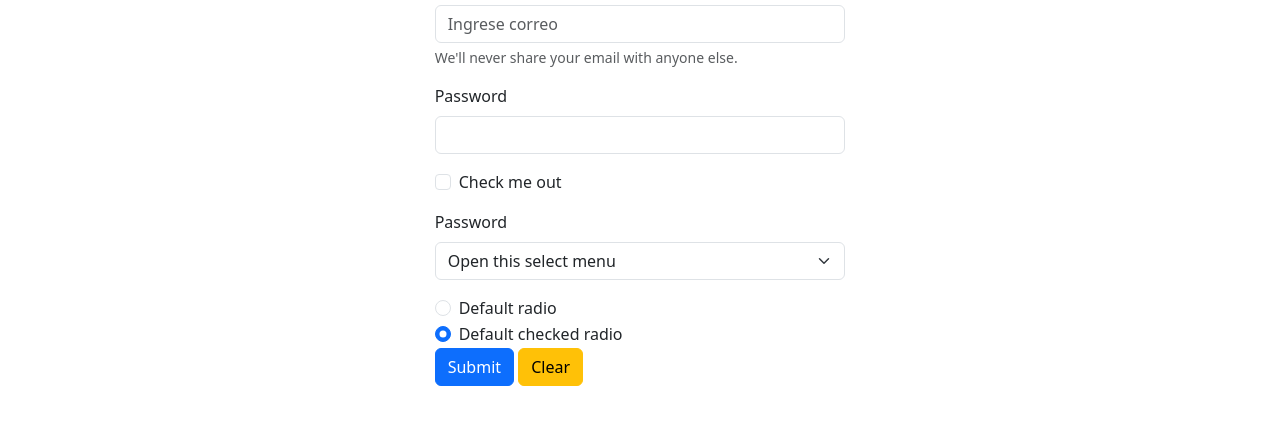
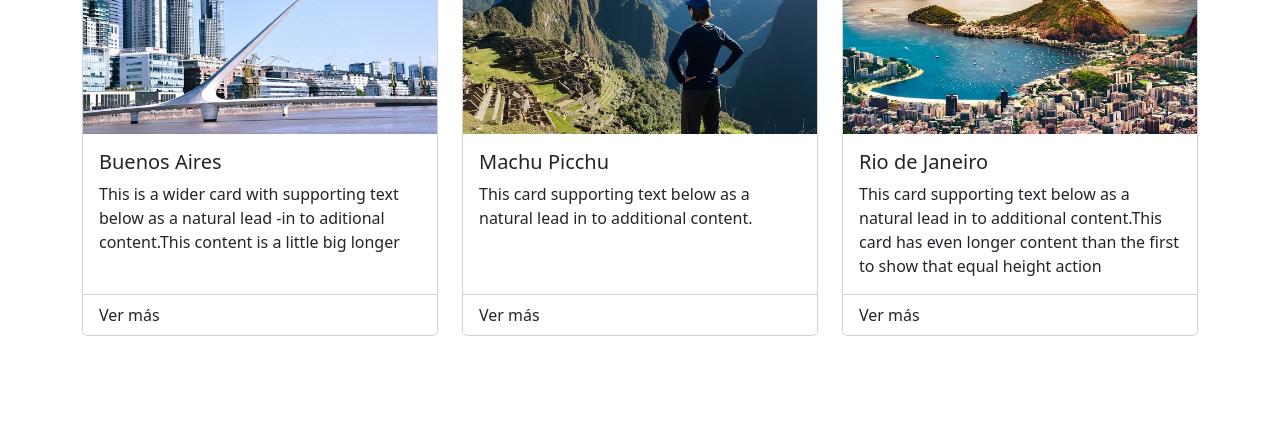
Before and after one commit to operezedutecno/0086Modulo02S06Bootstrap2, a plain HTML site: page index.html in a window 1280 px wide. Shown: the part 145-592 px from the top of the page. Drawn offline with Linux system fonts and the light colour scheme.

Commit message:
agregando cards

```diff
--- a/index.html
+++ b/index.html
@@ -44,6 +44,57 @@
                 </div>
             </nav>
         </header>
+        <main>
+            <h3>Viaja con precios ultra rebajados a los mejores destinos</h3>
+            <div class="container pb-5">
+            <div class="row gallery">
+
+                <div class="col-12 col-lg-4 col-xl-4 mb-3 mb-lg-0">
+                    <div class="card h-100 d-flex flex-column">
+                        <img src="assets/img/Buenos aires.jpg" class="card-img-top" alt="...">
+                        <div class="card-body">
+                          <h5 class="card-title">Buenos Aires</h5>
+                          <p class="card-text">This is a wider card with supporting text below as a natural lead
+                            -in to aditional content.This content is a little big longer</p>
+                        </div>
+                        <ul class="list-group list-group-flush">
+                          <li class="list-group-item">Ver más</li>
+                        </ul>
+
+                      </div>
+                </div>
+                <div class="col-12 col-lg-4 col-xl-4 mb-3 mb-lg-0">
+                    <div class="card h-100 d-flex flex-column">
+                        <img src="assets/img/machu pichu.jpg" class="card-img-top" alt="...">
+                        <div class="card-body">
+                          <h5 class="card-title">Machu Picchu</h5>
+                          <p class="card-text">This card supporting text below as a natural lead
+                            in to additional content.</p>
+                        </div>
+                        <ul class="list-group list-group-flush">
+                          <li class="list-group-item">Ver más</li>
+                        </ul>
+
+                      </div>
+                </div>
+                <div class="col-12 col-lg-4 col-xl-4 mb-3 mb-lg-0">
+                    <div class="card h-100 d-flex flex-column">
+                        <img src="assets/img/Rio de janeiro.jpg" class="card-img-top" alt="...">
+                        <div class="card-body">
+                          <h5 class="card-title">Rio de Janeiro</h5>
+                          <p class="card-text">This card supporting text below as a natural lead
+                            in to additional content.This card has even longer content than the first to
+                        show that equal height action</p>
+                        </div>
+                        <ul class="list-group list-group-flush">
+                          <li class="list-group-item">Ver más</li>
+                        </ul>
+
+                      </div>
+                </div>
+            </div>
+        </div>
+        </main>
 
         <section id="grillas" class="pt-5">
             <h2 class="mt-4">Grillas y Formularios</h2>
```
Also changed, not shown: assets/img/Buenos aires.jpg (added), assets/img/Rio de janeiro.jpg (added), assets/img/machu pichu.jpg (added).
